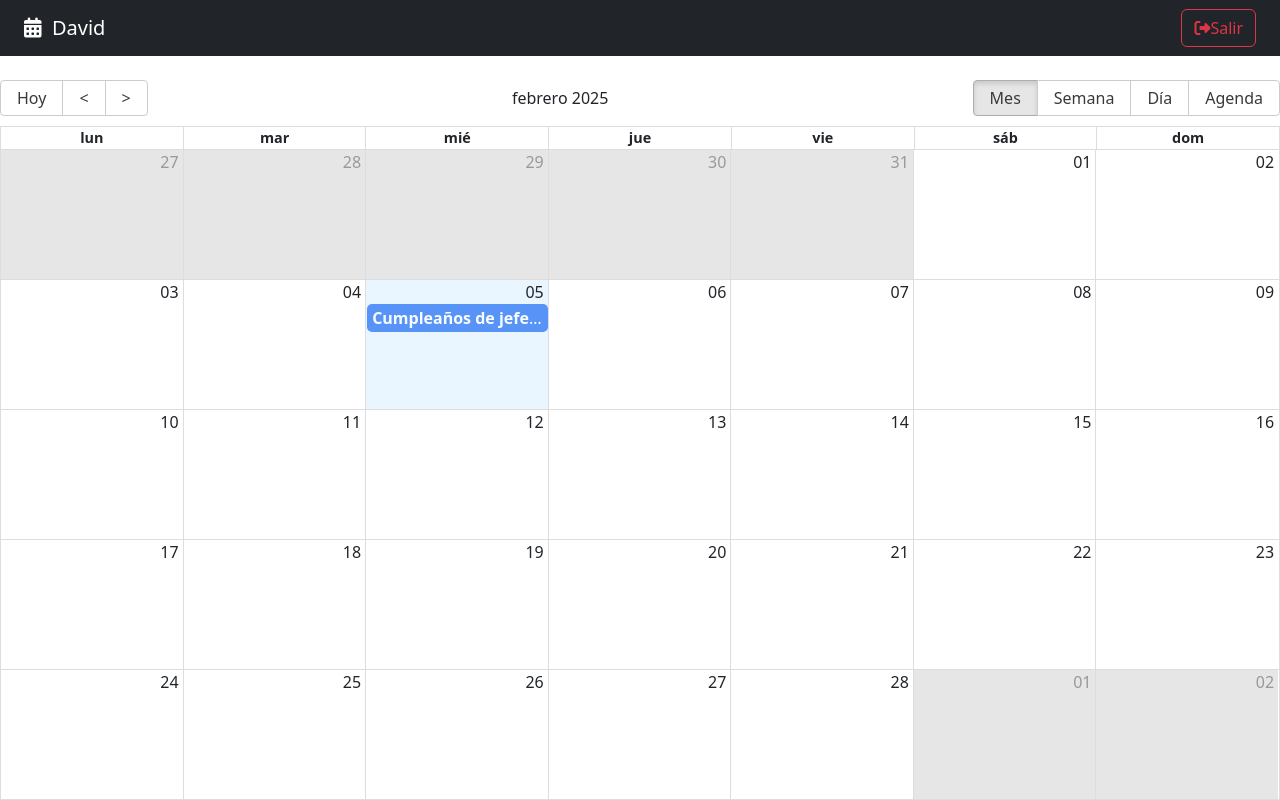
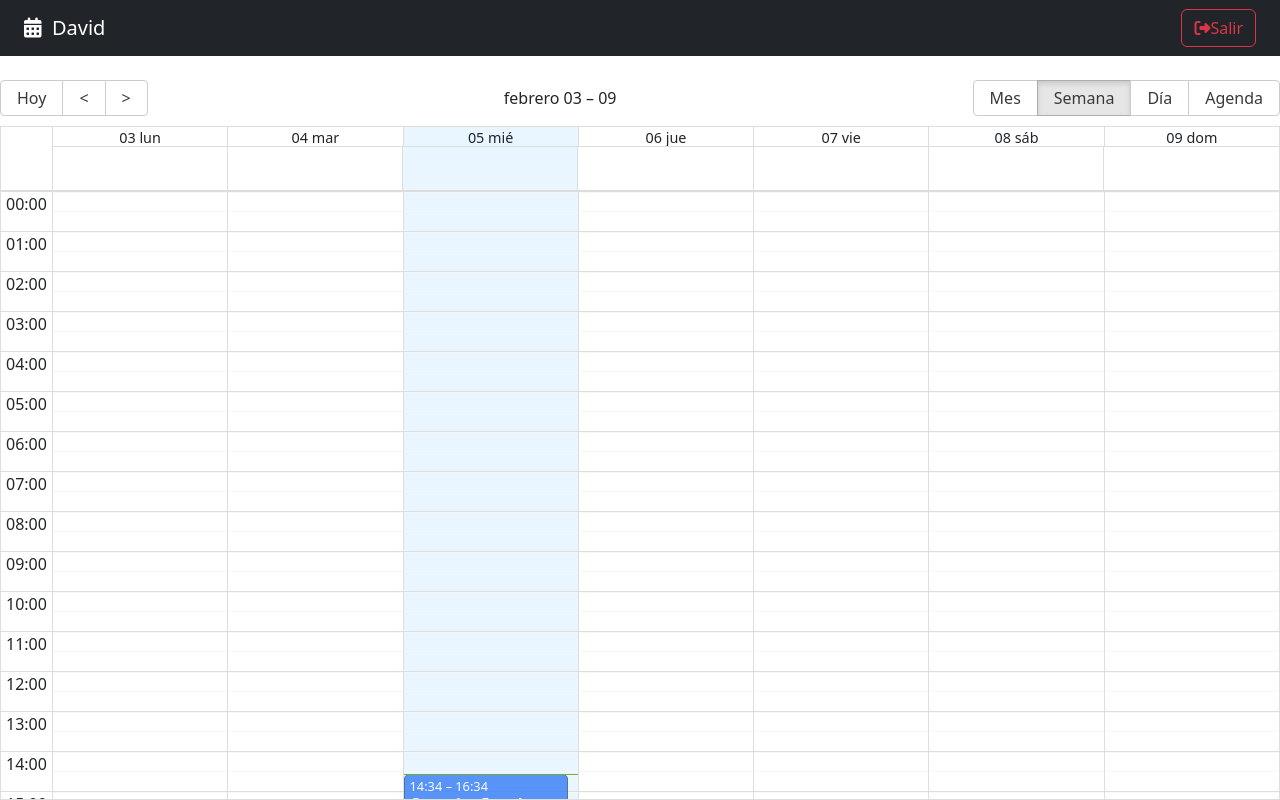
Before and after one commit to davidperezboza/10-calendar-app, a React (Vite) app: page / in a window 1280 px wide. Built offline with nearby package versions, Linux system fonts and the light colour scheme.

Commit message:
Video 354

```diff
--- a/src/calendar/pages/CalendarPage.jsx
+++ b/src/calendar/pages/CalendarPage.jsx
@@ -5,6 +5,7 @@ import { addHours} from 'date-fns';
 
 import { CalendarEvent, NavBar } from "../";
 import { localizer, getMessagesES } from '../../helpers/';
+import { useState } from 'react';
 
 const eventos = [{
   title: 'Cumpleaños de jefe',
@@ -19,6 +20,8 @@ const eventos = [{
 }];
 
 export const CalendarPage = () => {
+  const [lastVievw, setLastVievw] = useState(localStorage.getItem('lastView') || 'week');
+
   const eventStyleGetter = (event, start, end, isSelected) => {
     const style = {
       backgroundColor: '#347CF7',
@@ -32,6 +35,19 @@ export const CalendarPage = () => {
     };
   };
 
+  const onDoubleClick = (event) => {
+    console.log({doubleClick: event});
+  };
+
+  const onSelected = (event) => {
+    console.log({click: event});
+  };
+
+  const onViewChanged = (event) => {
+    localStorage.setItem('lastView', event);
+    setLastVievw(event);
+  };
+
   return (
     <>
       <NavBar />
@@ -40,6 +56,7 @@ export const CalendarPage = () => {
         culture='es'
         localizer={localizer}
         events={eventos}
+        defaultView={lastVievw}
         startAccessor="start"
         endAccessor="end"
         style={{ height: 'calc(100vh - 80px)' }}
@@ -48,6 +65,9 @@ export const CalendarPage = () => {
         components={{
           event: CalendarEvent
         }}
+        onDoubleClickEvent={onDoubleClick}
+        onSelectEvent={onSelected}
+        onView={onViewChanged}
       />
     </>
   )
```
